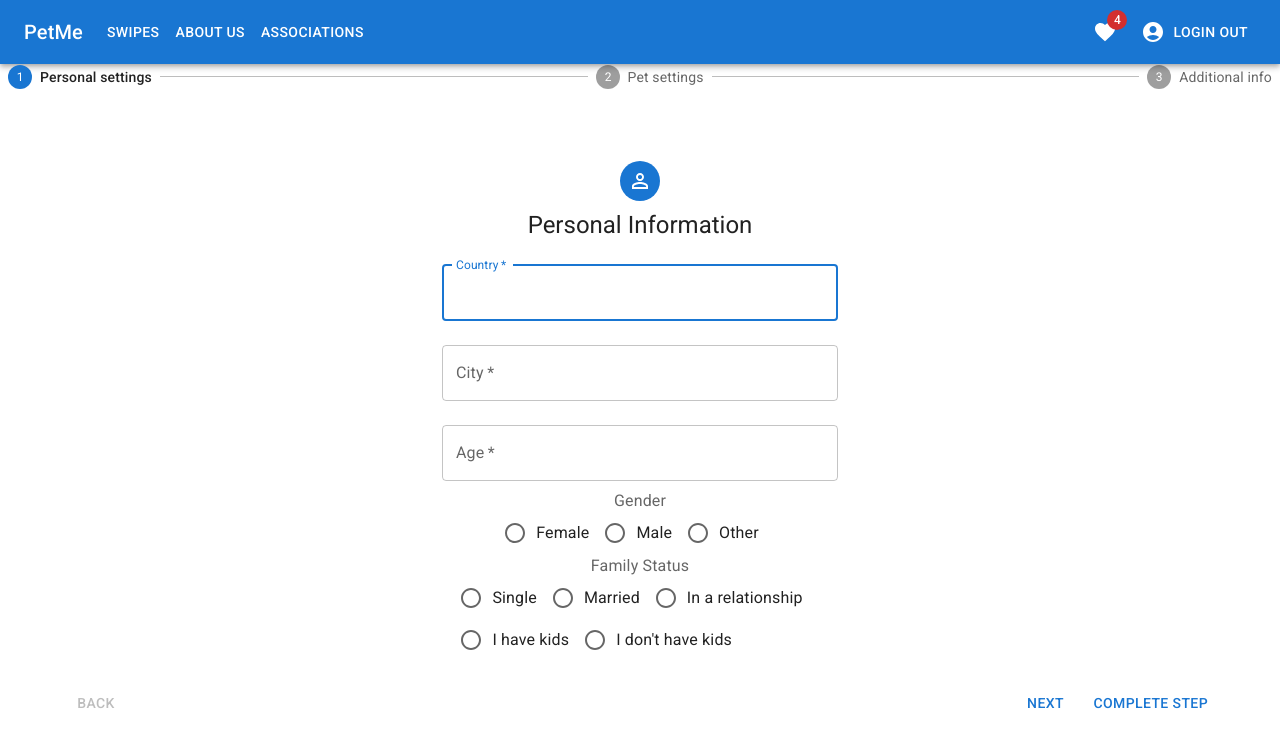
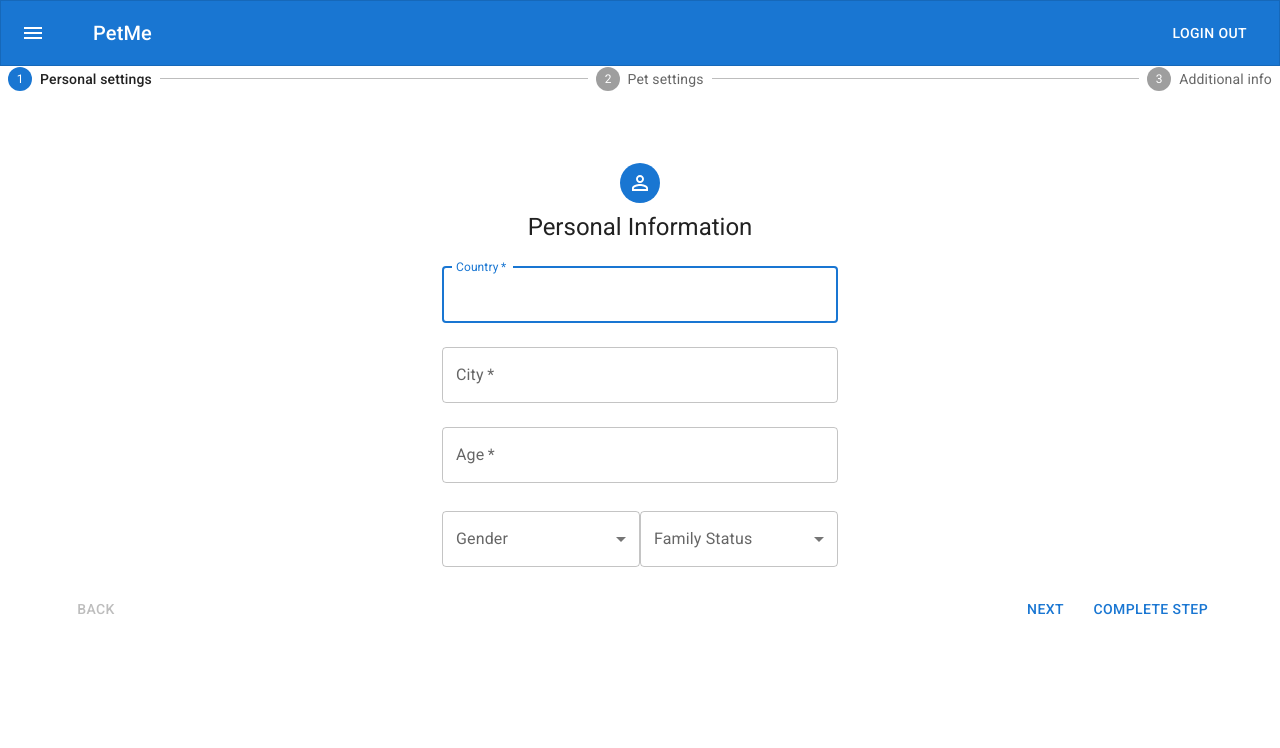
Before and after one commit to yarinisraeli24/PetMe, a React (Create React App) app in the folder client/: page /users/preferences in a window 1280 px wide. Shown: the top 748 px of the page. Built offline with nearby package versions, Linux system fonts and the light colour scheme; sample sign-in values are in the browser's storage.

Commit message:
add navbar and set first time preferences

```diff
--- a/client/src/App.js
+++ b/client/src/App.js
@@ -1,6 +1,6 @@
 
 import React , {useState} from 'react';
-import Navbar from './components/Navbar';
+import NavBarMenu from './components/NavBarMenu';
 import SwipesPage from './components/SwipingPage'
 import './App.css';
 import Login from './components/Login';
@@ -21,7 +21,7 @@ function App() {
     <UserDataProvider>
       <div className="App">
         <Router>
-        <Navbar />
+        <NavBarMenu />
         <Routes>
             <Route path="" element={<ProtectedRoute />}>
               <Route exact path='/login' element={<Login />}></Route>
--- /dev/null
+++ b/client/src/components/NavBarMenu.js
@@ -0,0 +1,115 @@
+import React, {useState} from 'react';
+import {useNavigate} from 'react-router-dom';
+import Button from '@mui/material/Button';
+import Toolbar from '@mui/material/Toolbar';
+import Typography from '@mui/material/Typography';
+import List from '@mui/material/List';
+import ListItem from '@mui/material/ListItem';
+import ListItemText from '@mui/material/ListItemText';
+import Drawer from '@mui/material/Drawer'
+import AppBar from '@mui/material/AppBar'
+import IconButton from '@mui/material/IconButton';
+import MenuIcon from '@mui/icons-material/Menu';
+import HomeIcon from '@mui/icons-material/Home';
+import SwipeIcon from '@mui/icons-material/Swipe';
+import CssBaseline from '@mui/material/CssBaseline';
+import Box from '@mui/material/Box';
+import { styled } from '@mui/material/styles';
+import Divider from '@mui/material/Divider';
+import ChevronLeftIcon from '@mui/icons-material/ChevronLeft';
+import ListItemIcon from '@mui/material/ListItemIcon';
+import AccountCircleIcon from '@mui/icons-material/AccountCircle';
+import PetsIcon from '@mui/icons-material/Pets';
+import './Navbar.css';
+
+import { getToken } from '../common/utils';
+
+const DrawerHeader = styled('div')(({ theme }) => ({
+  display: 'flex',
+  alignItems: 'center',
+  padding: theme.spacing(0, 1),
+  // necessary for content to be below app bar
+  ...theme.mixins.toolbar,
+}));
+
+const NavBarMenu = () => {
+  const navigate = useNavigate()
+  const [isDrawerOpen, setIsDrawerOpen] = useState(false);
+  const token = getToken();
+  const isLoggedIn = !!token;
+  const onLogOut = () => {
+    localStorage.removeItem('token')
+    navigate('/login')
+  }
+
+  return (
+    <Box sx={{ display: 'flex' }}>
+      <CssBaseline />
+    <AppBar variant="outlined" position="static">
+      <Toolbar>
+        <IconButton
+          edge="start"
+          color="inherit"
+          aria-label="menu"
+          onClick={() => setIsDrawerOpen(true)}
+        >
+          <MenuIcon />
+        </IconButton>
+        <Typography marginLeft={5} variant="h6" component="div" sx={{ flexGrow: 1, display: 'flex', alignItems: 'center'}}>
+          PetMe
+          </Typography>
+
+
+        <Drawer open={isDrawerOpen} onClose={() => setIsDrawerOpen(false)}>
+        <DrawerHeader>
+          <IconButton onClick={() => setIsDrawerOpen(false)}>
+          Close
+          <ChevronLeftIcon />
+          </IconButton>
+        </DrawerHeader>
+        <Divider />
+          <List className='menu'>
+            <ListItem button className='listItem'>
+            <ListItemIcon>
+                <HomeIcon />
+              </ListItemIcon>
+              <ListItemText primary="Home" />
+            </ListItem>
+
+            <ListItem button className='listItem' onClick={() => navigate('/users/swipes')}>
+              <ListItemIcon>
+                <SwipeIcon />
+              </ListItemIcon>
+              <ListItemText primary="Pets"/>
+            </ListItem>
+
+            <ListItem button className='listItem' onClick={() => navigate('/users/favorites')}>
+              <ListItemIcon>
+              <PetsIcon/>
+              </ListItemIcon>
+              <ListItemText primary="My Favorite" />
+            </ListItem>
+
+            {isLoggedIn && <ListItem button className='listItem' onClick={() => navigate('/users/profile')}>
+              <ListItemIcon>
+              <AccountCircleIcon/>
+              </ListItemIcon>
+              <ListItemText primary="Profile" />
+            </ListItem>
+            }
+
+          </List>
+
+        </Drawer>
+
+        {isLoggedIn ?
+          <Button color="inherit" onClick={onLogOut}>Login Out</Button> :
+          <Button color="inherit" onClick={()=> navigate('/login')}>Login</Button> }
+
+      </Toolbar>
+    </AppBar>
+    </Box>
+  );
+}
+
+export default NavBarMenu;
--- /dev/null
+++ b/client/src/components/Navbar.css
@@ -0,0 +1,8 @@
+.menu{
+    width: 240px;
+}
+
+.listItem{
+    display: flex;
+    justify-content: space-between;
+}
--- a/client/src/components/Navbar.js
+++ b/client/src/components/Navbar.js
@@ -198,7 +198,6 @@ export default function PrimarySearchAppBar() {
           {isLoggedIn ?
            <Button color="inherit" onClick={onLogOut}>Login Out</Button> :
           <Button color="inherit" onClick={()=> navigate('/login')}>Login</Button> }
-
         </Toolbar>
       </AppBar>
       {renderMobileMenu}
--- a/client/src/components/preferences/AdditionalInfo.js
+++ b/client/src/components/preferences/AdditionalInfo.js
@@ -10,6 +10,9 @@ import RadioGroup from '@mui/material/RadioGroup';
 import FormControl from '@mui/material/FormControl';
 import FormLabel from '@mui/material/FormLabel';
 import InfoIcon from '@mui/icons-material/Info';
+import Select from '@mui/material/Select';
+import MenuItem from '@mui/material/MenuItem';
+import InputLabel from '@mui/material/InputLabel';
 import Avatar from '@mui/material/Avatar';
 
 
@@ -68,7 +71,7 @@ export default function HorizontalNonLinearStepper() {
             onChange={(event) => {
             }}
           />
-          <FormControl>
+          {/* <FormControl>
           <FormLabel id="demo-row-radio-buttons-group-label">Gender</FormLabel>
           <RadioGroup
               row
@@ -99,8 +102,39 @@ export default function HorizontalNonLinearStepper() {
               <FormControlLabel value="kids" control={<Radio />} label="I have kids" />
               <FormControlLabel value="noKids" control={<Radio />} label="I don't have kids" />
           </RadioGroup>
-          </FormControl>
+          </FormControl> */}
         </Box>
+        <Box>
+            <div style={{display: 'flex', justifyContent: 'space-between', marginTop: '20px'}}>
+            <FormControl fullWidth>
+            <InputLabel id="gender-simple-select-label">Gender</InputLabel>
+            <Select
+              labelId="gender-simple-select-label"
+              id="demo-simple-select"
+              value={''}
+              label="Gender"
+              onChange={(selected)=>(selected.target.value)}
+            >
+              <MenuItem value={'male'}>Male</MenuItem>
+              <MenuItem value={'female'}>Female</MenuItem>
+            </Select>
+            </FormControl>
+            <FormControl fullWidth>
+            <InputLabel id="demo-simple-select-label">Family Status</InputLabel>
+          <Select
+              labelId="status-simple-select-label"
+              id="status-simple-select"
+              value={''}
+              label="Family Status"
+              onChange={(selected)=>{}}
+          >
+              <MenuItem value="single">Single</MenuItem>
+              <MenuItem value="married">Married</MenuItem>
+              <MenuItem value="relationship">In Relationship</MenuItem>
+          </Select>
+            </FormControl>
+            </div>
+          </Box>
       </Box>
     </Container>
   );
--- a/client/src/components/preferences/PersonalSettings.js
+++ b/client/src/components/preferences/PersonalSettings.js
@@ -3,19 +3,21 @@ import Box from '@mui/material/Box';
 import Typography from '@mui/material/Typography';
 import CssBaseline from '@mui/material/CssBaseline';
 import TextField from '@mui/material/TextField';
-import FormControlLabel from '@mui/material/FormControlLabel';
 import Container from '@mui/material/Container';
-import { Radio } from '@mui/material';
-import RadioGroup from '@mui/material/RadioGroup';
+import Select from '@mui/material/Select';
+import MenuItem from '@mui/material/MenuItem';
+
+import InputLabel from '@mui/material/InputLabel';
+
 import FormControl from '@mui/material/FormControl';
-import FormLabel from '@mui/material/FormLabel';
 import PersonOutlineIcon from '@mui/icons-material/PersonOutline';
 import Avatar from '@mui/material/Avatar';
 
+export default function HorizontalNonLinearStepper() {
 
-const steps = ['Personal settings', 'Pet settings', 'Additional info'];
+  const [gender, setGender] = useState('');
+  const [status, setStatus] = useState('');
 
-export default function HorizontalNonLinearStepper() {
 
   return (
     <Container component="main" maxWidth="xs">
@@ -68,38 +70,37 @@ export default function HorizontalNonLinearStepper() {
             onChange={(event) => {
             }}
           />
-          <FormControl>
-          <FormLabel id="demo-row-radio-buttons-group-label">Gender</FormLabel>
-          <RadioGroup
-              row
-              aria-labelledby="demo-row-radio-buttons-group-label"
-              name="row-radio-buttons-group"
+          <Box>
+            <div style={{display: 'flex', justifyContent: 'space-between', marginTop: '20px'}}>
+            <FormControl fullWidth>
+            <InputLabel id="gender-simple-select-label">Gender</InputLabel>
+            <Select
+              labelId="gender-simple-select-label"
+              id="demo-simple-select"
+              value={gender}
+              label="Gender"
+              onChange={(selected)=>{setGender(selected.target.value)}}
+            >
+              <MenuItem value={'male'}>Male</MenuItem>
+              <MenuItem value={'female'}>Female</MenuItem>
+            </Select>
+            </FormControl>
+            <FormControl fullWidth>
+            <InputLabel id="demo-simple-select-label">Family Status</InputLabel>
+          <Select
+              labelId="status-simple-select-label"
+              id="status-simple-select"
+              value={status}
+              label="Family Status"
+              onChange={(selected)=>{setStatus(selected.target.value)}}
           >
-              <FormControlLabel value="female" control={<Radio />} label="Female" />
-              <FormControlLabel value="male" control={<Radio />} label="Male" />
-              <FormControlLabel value="other" control={<Radio />} label="Other" />
-          </RadioGroup>
-          </FormControl>
-          <FormControl>
-          <FormLabel id="demo-row-radio-buttons-group-label">Family Status</FormLabel>
-          <RadioGroup
-              row
-              aria-labelledby="demo-row-radio-buttons-group-label"
-              name="row-radio-buttons-group"
-          >
-              <FormControlLabel value="single" control={<Radio />} label="Single" />
-              <FormControlLabel value="married" control={<Radio />} label="Married" />
-              <FormControlLabel value="relationship" control={<Radio />} label="In a relationship" />
-          </RadioGroup>
-          <RadioGroup
-              row
-              aria-labelledby="demo-row-radio-buttons-group-label"
-              name="row-radio-buttons-group"
-          >
-              <FormControlLabel value="kids" control={<Radio />} label="I have kids" />
-              <FormControlLabel value="noKids" control={<Radio />} label="I don't have kids" />
-          </RadioGroup>
-          </FormControl>
+              <MenuItem value="single">Single</MenuItem>
+              <MenuItem value="married">Married</MenuItem>
+              <MenuItem value="relationship">In Relationship</MenuItem>
+          </Select>
+            </FormControl>
+            </div>
+          </Box>
         </Box>
       </Box>
     </Container>
--- a/client/src/components/preferences/PetSettings.js
+++ b/client/src/components/preferences/PetSettings.js
@@ -8,6 +8,9 @@ import { Radio } from '@mui/material';
 import RadioGroup from '@mui/material/RadioGroup';
 import FormControl from '@mui/material/FormControl';
 import FormLabel from '@mui/material/FormLabel';
+import Select from '@mui/material/Select';
+import MenuItem from '@mui/material/MenuItem';
+import InputLabel from '@mui/material/InputLabel';
 import Avatar from '@mui/material/Avatar';
 import PetsIcon from '@mui/icons-material/Pets';
 
@@ -15,6 +18,11 @@ import PetsIcon from '@mui/icons-material/Pets';
 const steps = ['Personal settings', 'Pet settings', 'Additional info'];
 
 export default function HorizontalNonLinearStepper() {
+
+  const [petGender, setPetGender] = useState('')
+  const [petKind, setPetKind] = useState('')
+  const [size, setSize] = useState('')
+
 
   return (
     <Container component="main" maxWidth="xs">
@@ -34,42 +42,52 @@ export default function HorizontalNonLinearStepper() {
         Wanted Pet Information
         </Typography>
 
-          <FormControl>
-          <FormLabel id="demo-row-radio-buttons-group-label">Kind</FormLabel>
-          <RadioGroup
-              row
-              aria-labelledby="demo-row-radio-buttons-group-label"
-              name="row-radio-buttons-group"
+        </Box>
+          <Box maxWidth={3000}>
+            <div style={{display: 'flex', justifyContent: 'space-between', marginTop: '20px'}}>
+            <FormControl fullWidth>
+            <InputLabel id="gender-simple-select-label">Gender</InputLabel>
+            <Select
+              labelId="gender-simple-select-label"
+              id="demo-simple-select"
+              value={petGender}
+              label="Gender"
+              onChange={(selected)=>setPetGender(selected.target.value)}
             >
-              <FormControlLabel value="dog" control={<Radio />} label="Dog" />
-              <FormControlLabel value="cat" control={<Radio />} label="Cat" />
-              <FormControlLabel value="other" control={<Radio />} label="Other" />
-          </RadioGroup>
+              <MenuItem value={'male'}>Male</MenuItem>
+              <MenuItem value={'female'}>Female</MenuItem>
+              <MenuItem value={'None'}>Doesn't matter</MenuItem>
+            </Select>
             </FormControl>
-          <FormControl>
-          <FormLabel id="demo-row-radio-buttons-group-label">Gender</FormLabel>
-          <RadioGroup
-              row
-              aria-labelledby="demo-row-radio-buttons-group-label"
-              name="row-radio-buttons-group"
+            <FormControl fullWidth>
+            <InputLabel id="kind-simple-select-label">Pet Kind</InputLabel>
+            <Select
+                labelId="kind-simple-select-label"
+                id="kind-simple-select"
+                value={petKind}
+                label="Pet Kind"
+                onChange={(selected)=>{setPetKind(selected.target.value)}}
               >
-              <FormControlLabel value="female" control={<Radio />} label="Female" />
-              <FormControlLabel value="male" control={<Radio />} label="Male" />
-              <FormControlLabel value="any" control={<Radio />} label="Doesn't matter" />
-          </RadioGroup>
+                  <MenuItem value="Dog">Dog</MenuItem>
+                  <MenuItem value="Cat">Cat</MenuItem>
+                  <MenuItem value="Others">Others</MenuItem>
+            </Select>
             </FormControl>
-          <FormControl>
-          <FormLabel id="demo-row-radio-buttons-group-label">Size</FormLabel>
-          <RadioGroup
-              row
-              aria-labelledby="demo-row-radio-buttons-group-label"
-              name="row-radio-buttons-group"
+            <FormControl fullWidth>
+            <InputLabel id="size-simple-select-label">Size</InputLabel>
+            <Select
+                labelId="size-simple-select-label"
+                id="size-simple-select"
+                value={size}
+                label="Size"
+                onChange={(selected)=>{setSize(selected.target.value)}}
               >
-              <FormControlLabel value="small" control={<Radio />} label="Small" />
-              <FormControlLabel value="medium" control={<Radio />} label="Medium" />
-              <FormControlLabel value="large" control={<Radio />} label="Large" />
-          </RadioGroup>
+                  <MenuItem value="small">Small</MenuItem>
+                  <MenuItem value="medium">Medium</MenuItem>
+                  <MenuItem value="large">Large</MenuItem>
+            </Select>
             </FormControl>
+            </div>
           </Box>
     </Container>
   );
--- a/client/src/components/preferences/Preferences.js
+++ b/client/src/components/preferences/Preferences.js
@@ -9,13 +9,14 @@ import PersonalSettings from './PersonalSettings';
 import PetSettings from './PetSettings';
 import AdditionalInfo from './AdditionalInfo';
 import { Container } from '@mui/material';
+import { getToken } from '../../common/utils';
 
 const steps = ['Personal settings', 'Pet settings', 'Additional info'];
 
 export default function HorizontalNonLinearStepper() {
   const [activeStep, setActiveStep] = React.useState(0);
   const [completed, setCompleted] = React.useState({});
-
+  const token = getToken();
   const totalSteps = () => {
     return steps.length;
   };
@@ -54,6 +55,10 @@ export default function HorizontalNonLinearStepper() {
     const newCompleted = completed;
     newCompleted[activeStep] = true;
     setCompleted(newCompleted);
+    if(completedSteps() === totalSteps()){
+     localStorage.setItem('doneWizard_' + token, 'true')
+     window.location.reload();
+    }
     handleNext();
   };
 
--- a/client/src/components/routes/PrivateRoute.js
+++ b/client/src/components/routes/PrivateRoute.js
@@ -1,10 +1,18 @@
 import React from 'react';
 import { Navigate, Outlet} from 'react-router-dom';
 import { getToken } from '../../common/utils';
+import Preferences from '../preferences/Preferences';
 
 const PrivateRoute = ({children}) => {
-    const isLoggedIn = getToken();
-    return isLoggedIn ? <Outlet /> : <Navigate to="/login" />;
+    const token = getToken();
+    const isLoggedIn = !!token
+    const doneWizard = localStorage.getItem('doneWizard_' + token) === 'true'
+    console.log('test: '+  localStorage.getItem('doneWizard_' + token))
+    if(isLoggedIn){
+        return !doneWizard ? <Preferences /> : <Outlet />;
+    }else {
+        return <Navigate to="/login" />
+    }
 };
 
 export default PrivateRoute;
```
Lines whose indentation alone changed are shown as unchanged.
